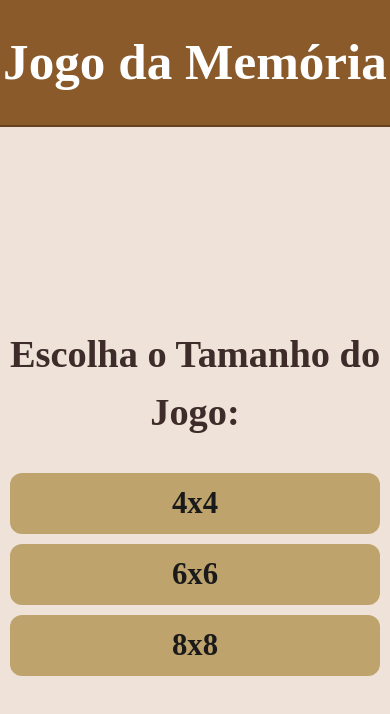
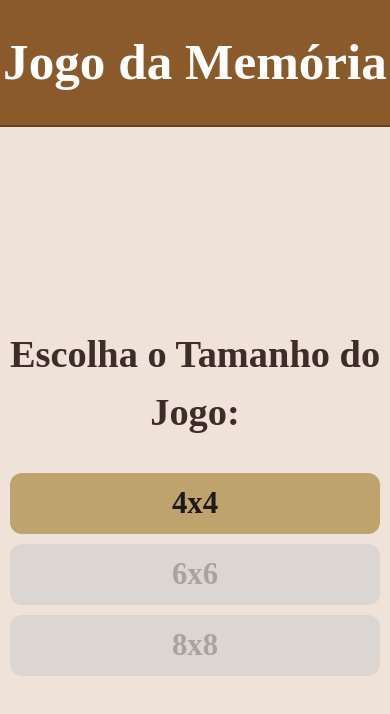
Before and after one commit to EndrioAlberton/MemoryGame, a React (Vite) app: page / in a window 390 px wide. Shown: the top 714 px of the page. Built offline with nearby package versions, Linux system fonts and the light colour scheme.

Commit message:
Add: style start game and block functions

```diff
--- a/src/App.tsx
+++ b/src/App.tsx
@@ -16,11 +16,13 @@ const AppContainer = styled.div`
 `;
 
 const MainContent = styled.div`
-  flex-grow: 1;
   display: flex;
   flex-direction: column;
   align-items: center;
   justify-content: center;
+  @media (max-width: 480px) {
+      flex-grow: 1;
+  }
 `;
 
 const App: React.FC = () => {
--- a/src/components/Board.tsx
+++ b/src/components/Board.tsx
@@ -113,8 +113,8 @@ const generateRandomCards = (totalPairs: number): CardData[] => {
 const Board: React.FC<BoardProps> = ({ size, onGameEnd }) => {
   const totalPairs = size * size / 2;
   const [cards, setCards] = useState<CardData[]>(generateRandomCards(totalPairs));
-  const [flippedCardIds, setFlippedCardIds] = useState<number[]>([]);
-  const [matchedCardIds, setMatchedCardIds] = useState<number[]>([]);
+  const [flippedCardIds, setFlippedCardIds] = useState<number[]>([]);//Cartas que estão viradas
+  const [matchedCardIds, setMatchedCardIds] = useState<number[]>([]);//cartas que encontraram o par
   const [moves, setMoves] = useState<number>(0);
   const [startTime, setStartTime] = useState<Date | null>(null);
   const [elapsedTime, setElapsedTime] = useState<number>(0);
--- a/src/components/Header.tsx
+++ b/src/components/Header.tsx
@@ -7,11 +7,16 @@ const HeaderContainer = styled.div`
   border-bottom: 2px solid #654321;
   font-family: 'Baloo', cursive;
   width: 100%;
-  `;
+`;
 
 const Header = () => {
+
+  const handleClick = () => {
+    window.location.href = '/startGame';
+  };
+
   return (
-    <HeaderContainer>
+    <HeaderContainer onClick={handleClick}>
       <h1>Jogo da Memória</h1>
     </HeaderContainer>
   );
--- a/src/components/StartGame.tsx
+++ b/src/components/StartGame.tsx
@@ -13,7 +13,6 @@ const ContainerButton = styled.div`
   justify-content: center;
   margin-top: 20px;
   @media (max-width: 480px) {
-    display: flex;
     flex-direction: column;
     justify-content: space-between;
     gap: 10px;
@@ -33,9 +32,24 @@ const Button = styled.button`
   transition: background-color 0.25s;
   &:hover {
     background-color: #8b5a2b;
+  }
+
+  &:disabled {
+    background-color: #ccc;
+    color: #666;
+    cursor: not-allowed;
+  }
+
   @media (max-width: 480px) {
-    margin: 10px;
-    background-color: red;
+    &:nth-child(n+2) {
+      background-color: #ccc;
+      opacity: 0.5;;
+      color: #666;
+      &:disabled {
+        color: #666;
+        cursor: not-allowed;
+      }
+    }
   }
 `;
 
@@ -53,8 +67,8 @@ const StartGame: React.FC<StartGameProps> = ({ onSelectSize }) => {
       <h2>Escolha o Tamanho do Jogo:</h2>
       <ContainerButton>
         <Button onClick={() => handleSizeSelection(4)}>4x4</Button>
-        <Button onClick={() => handleSizeSelection(6)}>6x6</Button>
-        <Button onClick={() => handleSizeSelection(8)}>8x8</Button>
+        <Button onClick={() => handleSizeSelection(6)} disabled={window.innerWidth <= 480}>6x6</Button>
+        <Button onClick={() => handleSizeSelection(8)} disabled={window.innerWidth <= 480}>8x8</Button>
       </ContainerButton>
     </StartGameContainer>
   );
```
